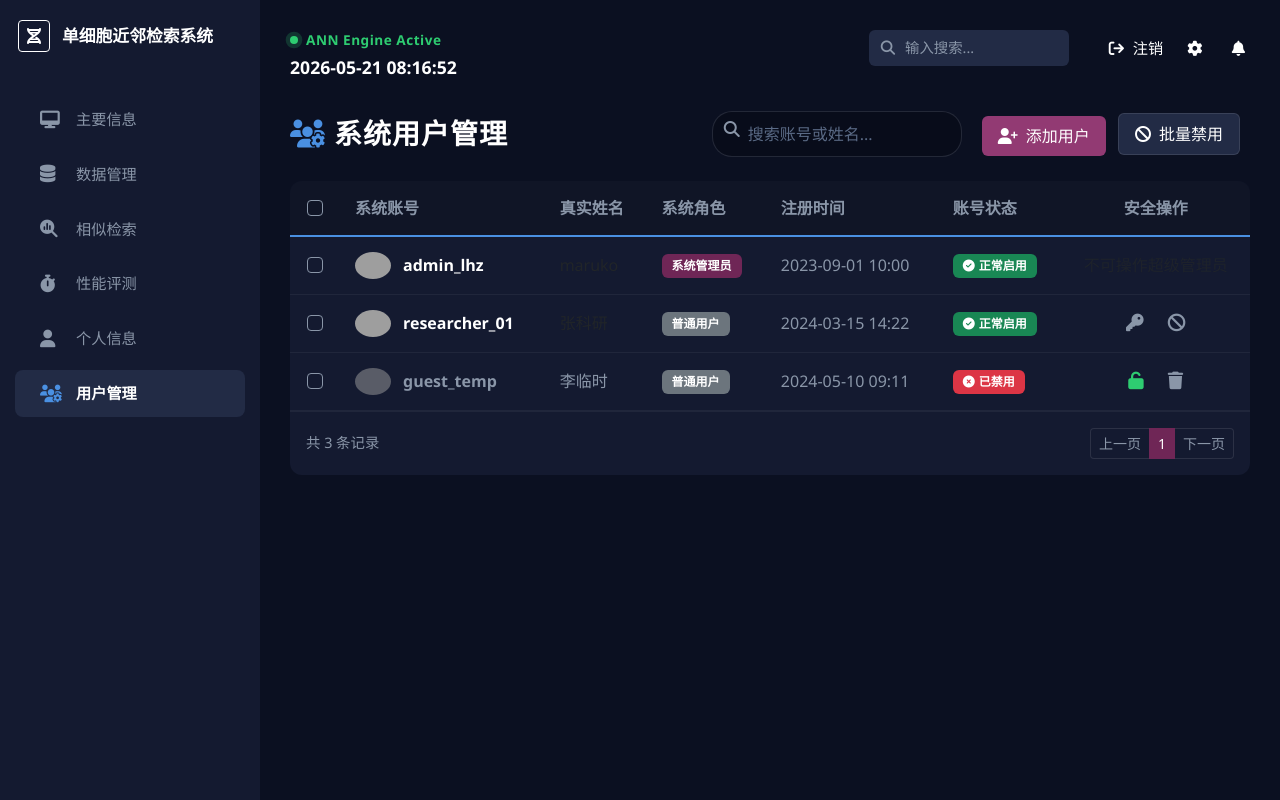
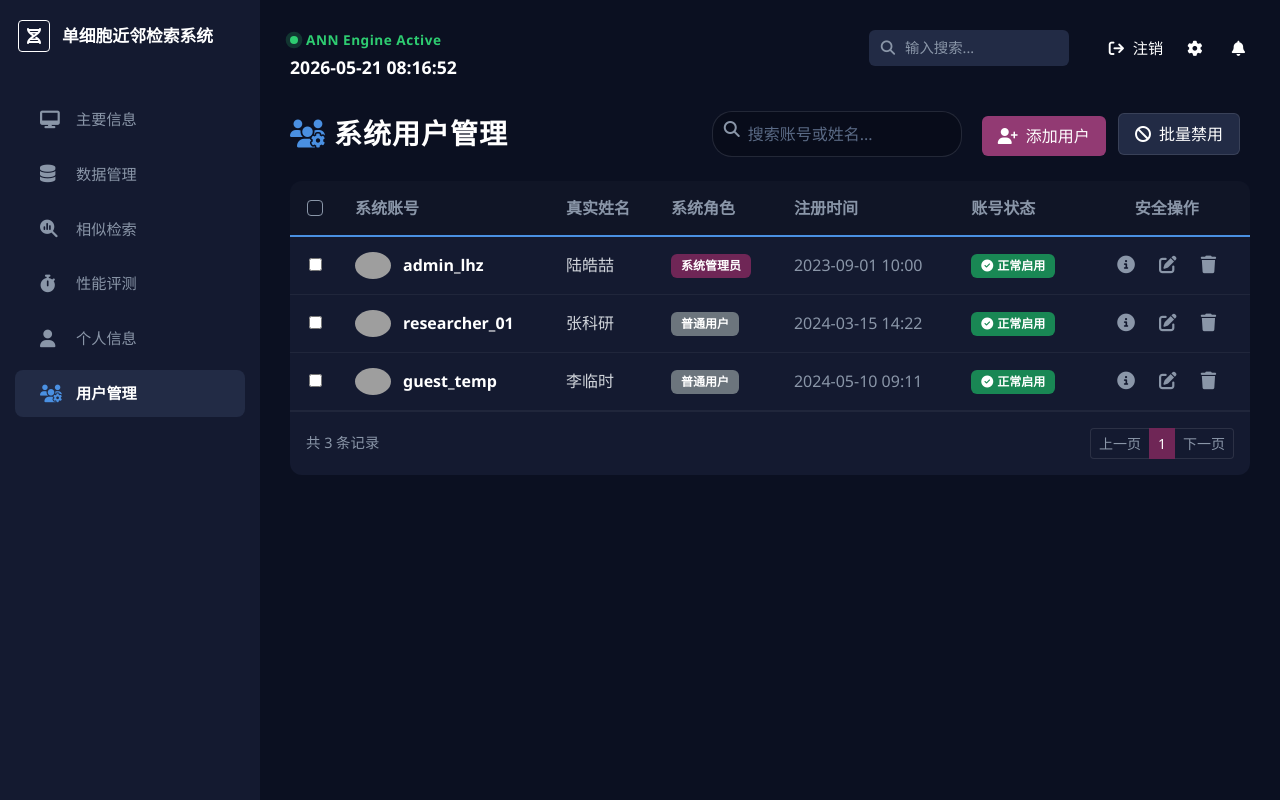
Before and after one commit to cacacacc/Single-Cell-Ann-System, a Flask app: page /users in a window 1280 px wide. Run offline with Flask 3, Linux system fonts and the light colour scheme; grey boxes are pictures that could not be loaded.

Commit message:
fix users

```diff
--- a/templates/users.html
+++ b/templates/users.html
@@ -117,57 +117,70 @@
         <tbody>
             <!-- 示例用户 1：管理员 -->
             <tr>
-                <td class="text-center"><input type="checkbox" class="form-check-input" style="background-color: transparent; border-color: #8A96A8;"></td>
+                <td class="text-center">
+                    <input type="checkbox" class="custom-checkbox row-checkbox">
+                </td>
                 <td>
                     <div class="d-flex align-items-center">
                         <img src="https://ui-avatars.com/api/?name=Admin&background=6F2656&color=fff" alt="Avatar" style="width: 36px; border-radius: 50%; margin-right: 12px;">
                         <span class="fw-bold text-white">admin_lhz</span>
                     </div>
                 </td>
-                <td>maruko</td>
+                <td style="color: #d1d5db;">陆皓喆</td>
                 <td><span class="badge" style="background-color: var(--nankai-purple); padding: 6px 10px;">系统管理员</span></td>
                 <td style="color: #8A96A8;">2023-09-01 10:00</td>
                 <td><span class="badge bg-success" style="padding: 6px 10px;"><i class="fa-solid fa-circle-check me-1"></i>正常启用</span></td>
-                <td class="text-center text-muted">
-                    不可操作超级管理员
+                <!-- 统一的操作列 -->
+                <td class="text-center">
+                    <i class="fa-solid fa-circle-info action-icon" title="查看详情" onclick="showUserDetail('admin_lhz', '系统管理员')"></i>
+                    <i class="fa-solid fa-pen-to-square action-icon warning" title="编辑权限" onclick="editUserRole('admin_lhz')"></i>
+                    <i class="fa-solid fa-trash action-icon danger" title="删除用户" onclick="deleteUser(this, 'admin_lhz', true)"></i>
                 </td>
             </tr>
 
             <!-- 示例用户 2：普通用户 -->
             <tr>
-                <td class="text-center"><input type="checkbox" class="form-check-input" style="background-color: transparent; border-color: #8A96A8;"></td>
+                <td class="text-center">
+                    <input type="checkbox" class="custom-checkbox row-checkbox">
+                </td>
                 <td>
                     <div class="d-flex align-items-center">
                         <img src="https://ui-avatars.com/api/?name=User&background=4A90E2&color=fff" alt="Avatar" style="width: 36px; border-radius: 50%; margin-right: 12px;">
                         <span class="fw-bold text-white">researcher_01</span>
                     </div>
                 </td>
-                <td>张科研</td>
+                <td style="color: #d1d5db;">张科研</td>
                 <td><span class="badge bg-secondary" style="padding: 6px 10px;">普通用户</span></td>
                 <td style="color: #8A96A8;">2024-03-15 14:22</td>
                 <td><span class="badge bg-success" style="padding: 6px 10px;"><i class="fa-solid fa-circle-check me-1"></i>正常启用</span></td>
+                <!-- 统一的操作列 -->
                 <td class="text-center">
-                    <i class="fa-solid fa-key action-icon warning" title="重置密码" onclick="resetPassword('researcher_01')"></i>
-                    <i class="fa-solid fa-ban action-icon danger" title="禁用账号"></i>
+                    <i class="fa-solid fa-circle-info action-icon" title="查看详情" onclick="showUserDetail('researcher_01', '普通用户')"></i>
+                    <i class="fa-solid fa-pen-to-square action-icon warning" title="编辑权限" onclick="editUserRole('researcher_01')"></i>
+                    <i class="fa-solid fa-trash action-icon danger" title="删除用户" onclick="deleteUser(this, 'researcher_01', false)"></i>
                 </td>
             </tr>
 
-            <!-- 示例用户 3：已禁用用户 -->
+            <!-- 示例用户 3：普通用户 -->
             <tr>
-                <td class="text-center"><input type="checkbox" class="form-check-input" style="background-color: transparent; border-color: #8A96A8;"></td>
+                <td class="text-center">
+                    <input type="checkbox" class="custom-checkbox row-checkbox">
+                </td>
                 <td>
                     <div class="d-flex align-items-center">
-                        <img src="https://ui-avatars.com/api/?name=Guest&background=2A365C&color=8A96A8" alt="Avatar" style="width: 36px; border-radius: 50%; margin-right: 12px; opacity: 0.5;">
-                        <span class="fw-bold" style="color: #8A96A8;">guest_temp</span>
+                        <img src="https://ui-avatars.com/api/?name=Guest&background=2A365C&color=8A96A8" alt="Avatar" style="width: 36px; border-radius: 50%; margin-right: 12px;">
+                        <span class="fw-bold text-white">guest_temp</span>
                     </div>
                 </td>
-                <td style="color: #8A96A8;">李临时</td>
+                <td style="color: #d1d5db;">李临时</td>
                 <td><span class="badge bg-secondary" style="padding: 6px 10px;">普通用户</span></td>
                 <td style="color: #8A96A8;">2024-05-10 09:11</td>
-                <td><span class="badge bg-danger" style="padding: 6px 10px;"><i class="fa-solid fa-circle-xmark me-1"></i>已禁用</span></td>
+                <td><span class="badge bg-success" style="padding: 6px 10px;"><i class="fa-solid fa-circle-check me-1"></i>正常启用</span></td>
+                <!-- 统一的操作列 -->
                 <td class="text-center">
-                    <i class="fa-solid fa-unlock action-icon" style="color: #2ecc71;" title="恢复启用"></i>
-                    <i class="fa-solid fa-trash action-icon danger" title="彻底删除"></i>
+                    <i class="fa-solid fa-circle-info action-icon" title="查看详情" onclick="showUserDetail('guest_temp', '普通用户')"></i>
+                    <i class="fa-solid fa-pen-to-square action-icon warning" title="编辑权限" onclick="editUserRole('guest_temp')"></i>
+                    <i class="fa-solid fa-trash action-icon danger" title="删除用户" onclick="deleteUser(this, 'guest_temp', false)"></i>
                 </td>
             </tr>
         </tbody>
@@ -234,5 +247,35 @@
             // 实际开发中，这里需要发送 ajax 请求给后端修改数据库
         }
     }
+
+    // 查看详情弹窗 (演示用)
+    function showUserDetail(username, roleLabel) {
+        alert(`用户详情\n账号: ${username}\n角色: ${roleLabel}\n状态: 正常启用`);
+    }
+
+    // 编辑权限弹窗 (演示用)
+    function editUserRole(username) {
+        const nextRole = confirm(`是否将用户 [${username}] 提升为系统管理员？\n取消则保持为普通用户。`);
+        if (nextRole) {
+            alert(`已将 ${username} 设置为系统管理员。`);
+        } else {
+            alert(`已将 ${username} 保持为普通用户。`);
+        }
+    }
+
+    // 删除用户交互 (演示用)
+    function deleteUser(iconEl, username, isAdmin) {
+        if (isAdmin) {
+            alert("系统管理员账号不可删除！");
+            return;
+        }
+        if (confirm(`确定要删除用户 [${username}] 吗？此操作不可恢复。`)) {
+            const row = iconEl.closest('tr');
+            if (row) {
+                row.remove();
+            }
+            alert("用户已删除。");
+        }
+    }
 </script>
 {% endblock %}
```
